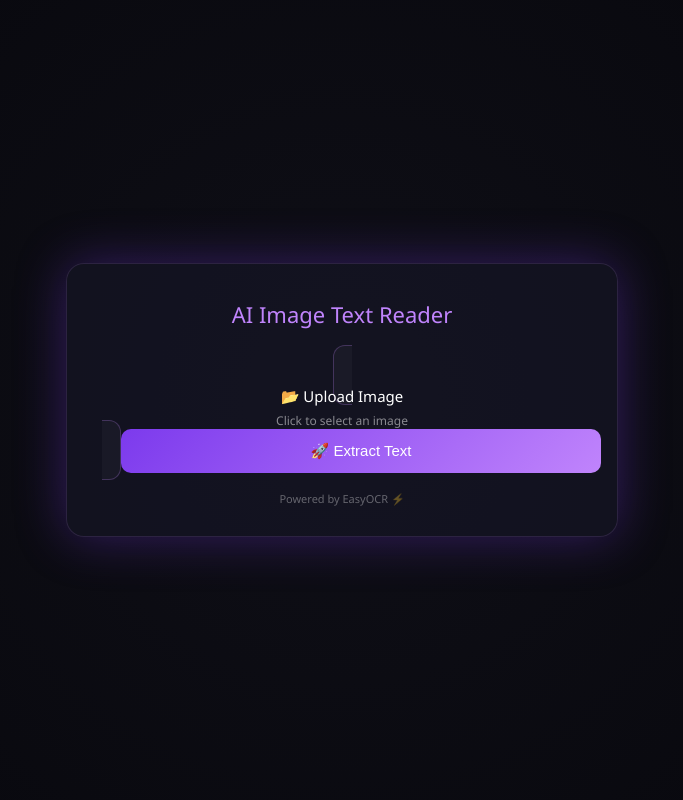
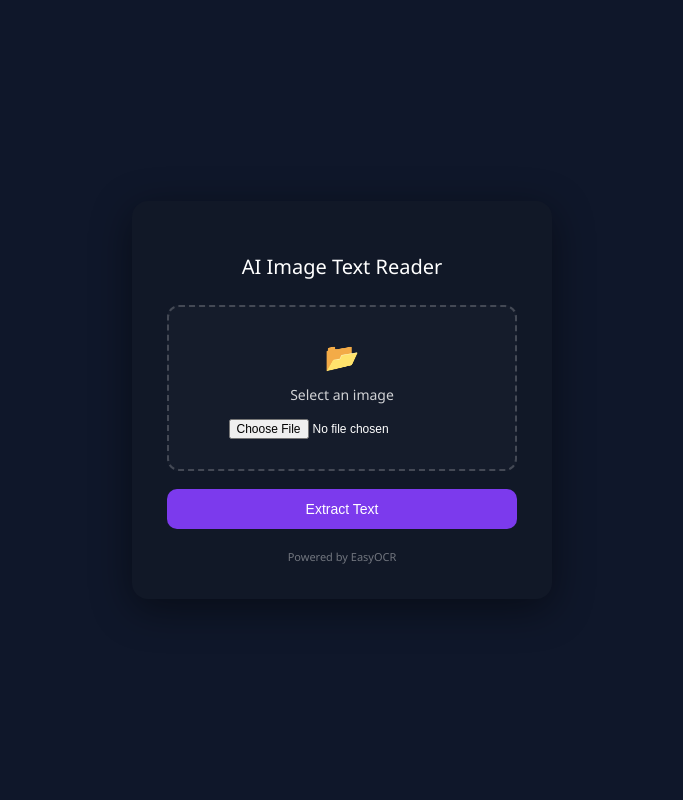
Before and after one commit to AdityGITH/Adhyaapak, a Flask app: page / in a window 1280 px wide. Shown: the whole page, without its empty margins (298-981 px from the left). Run offline with Flask 3, Linux system fonts and the light colour scheme.

Commit message:
Updated UI

```diff
--- a/templates/index.html
+++ b/templates/index.html
@@ -4,10 +4,14 @@
     <title>Image Text Reader</title>
 
     <style>
+      * {
+        box-sizing: border-box;
+      }
+
       body {
         margin: 0;
         font-family: "Segoe UI", sans-serif;
-        background: radial-gradient(circle at center, #0f0f17, #07070c);
+        background: #0f172a;
         display: flex;
         justify-content: center;
         align-items: center;
@@ -16,105 +20,91 @@
       }
 
       .container {
-        background: rgba(20, 20, 35, 0.85);
-        border-radius: 18px;
-        padding: 35px 35px 30px;
-        width: 480px;
-        box-shadow: 0 0 50px rgba(124, 58, 237, 0.35);
+        background: #111827;
+        border-radius: 16px;
+        padding: 35px;
+        width: 420px;
         text-align: center;
-        border: 1px solid rgba(192, 132, 252, 0.15);
+        box-shadow: 0 10px 40px rgba(0, 0, 0, 0.45);
       }
 
       h2 {
-        margin: 0 0 35px 0;
+        margin-bottom: 25px;
         font-weight: 500;
-        color: #c084fc;
-        font-size: 22px;
+        font-size: 20px;
       }
 
+      /* REAL upload area */
       .upload-box {
-        background: rgba(255, 255, 255, 0.03);
-        border: 1px solid rgba(192, 132, 252, 0.25);
+        border: 2px dashed rgba(255, 255, 255, 0.2);
         border-radius: 12px;
-        padding: 18px;
+        padding: 30px 20px;
         cursor: pointer;
         transition: 0.25s;
-        margin-bottom: 20px;
+        background: rgba(255, 255, 255, 0.02);
       }
 
       .upload-box:hover {
-        background: rgba(192, 132, 252, 0.08);
-        border-color: #c084fc;
+        border-color: #7c3aed;
+        background: rgba(124, 58, 237, 0.08);
       }
 
-      .upload-title {
-        font-size: 15px;
-        margin-bottom: 6px;
+      .upload-icon {
+        font-size: 28px;
+        margin-bottom: 10px;
       }
 
-      .upload-subtitle {
-        font-size: 12px;
-        color: rgba(255, 255, 255, 0.5);
+      .upload-text {
+        font-size: 14px;
+        opacity: 0.8;
       }
 
       input[type="file"] {
-        display: none;
+        margin-top: 15px;
+        color: white;
+        font-size: 12px;
       }
 
       .btn {
-        background: linear-gradient(135deg, #7c3aed, #c084fc);
+        margin-top: 18px;
+        background: #7c3aed;
+        border: none;
+        padding: 12px;
+        width: 100%;
+        border-radius: 10px;
         color: white;
-        border: none;
-        padding: 13px;
-        border-radius: 10px;
+        font-size: 14px;
         cursor: pointer;
-        font-size: 15px;
-        width: 100%;
         transition: 0.25s;
       }
 
       .btn:hover {
-        box-shadow: 0 0 25px rgba(192, 132, 252, 0.45);
-        transform: translateY(-1px);
+        background: #6d28d9;
       }
 
       .preview {
-        margin-top: 18px;
+        margin-top: 20px;
       }
 
       .preview img {
         max-width: 100%;
         border-radius: 10px;
-        border: 1px solid rgba(255, 255, 255, 0.08);
       }
 
       .result {
         margin-top: 22px;
-        background: rgba(192, 132, 252, 0.08);
-        padding: 16px;
-        border-radius: 12px;
+        background: rgba(124, 58, 237, 0.1);
+        padding: 14px;
+        border-radius: 10px;
         text-align: left;
-        border: 1px solid rgba(192, 132, 252, 0.25);
-      }
-
-      .result h3 {
-        margin: 0 0 10px 0;
-        color: #c084fc;
-        font-size: 14px;
-        font-weight: 500;
-      }
-
-      .result p {
-        margin: 0;
-        color: #e5e5e5;
         font-size: 13px;
-        line-height: 1.6;
+        line-height: 1.5;
       }
 
       .footer {
-        margin-top: 18px;
+        margin-top: 15px;
         font-size: 11px;
-        color: rgba(255, 255, 255, 0.35);
+        opacity: 0.4;
       }
     </style>
   </head>
@@ -124,10 +114,11 @@
       <h2>AI Image Text Reader</h2>
 
       <form action="/upload" method="post" enctype="multipart/form-data">
-        <label class="upload-box">
-          <div class="upload-title">📂 Upload Image</div>
-          <div class="upload-subtitle">Click to select an image</div>
+        <div class="upload-box">
+          <div class="upload-icon">📂</div>
+          <div class="upload-text">Select an image</div>
 
+          <!-- IMPORTANT CHANGE HERE -->
           <input
             type="file"
             name="image"
@@ -135,21 +126,21 @@
             onchange="previewImage(event)"
             required
           />
-        </label>
+        </div>
 
-        <button class="btn" type="submit">🚀 Extract Text</button>
+        <button class="btn" type="submit">Extract Text</button>
       </form>
 
       <div class="preview" id="preview"></div>
 
       {% if text %}
       <div class="result">
-        <h3>Extracted Text</h3>
-        <p>{{ text }}</p>
+        <strong>Extracted Text:</strong><br /><br />
+        {{ text }}
       </div>
       {% endif %}
 
-      <div class="footer">Powered by EasyOCR ⚡</div>
+      <div class="footer">Powered by EasyOCR</div>
     </div>
 
     <script>
```
Also changed, not shown: uploads/ChatGPT Image Jul 5, 2025, 06_15_48 PM.png (added), uploads/Screenshot 2025-06-18 233502.png (added), uploads/Screenshot 2025-07-15 163832.png (added), uploads/use_case_diagram_verse_system.png (added).
